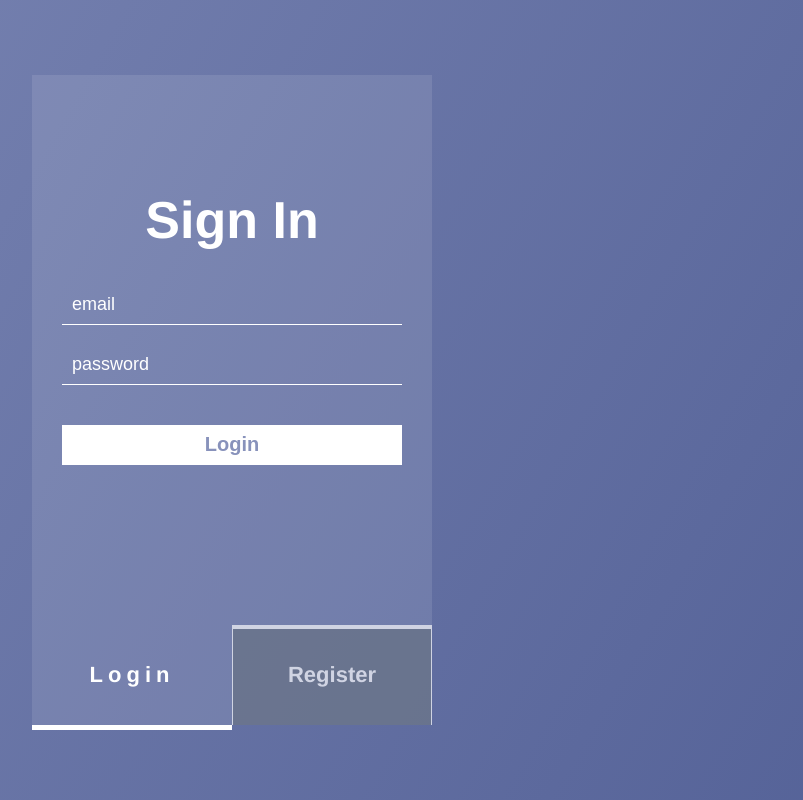
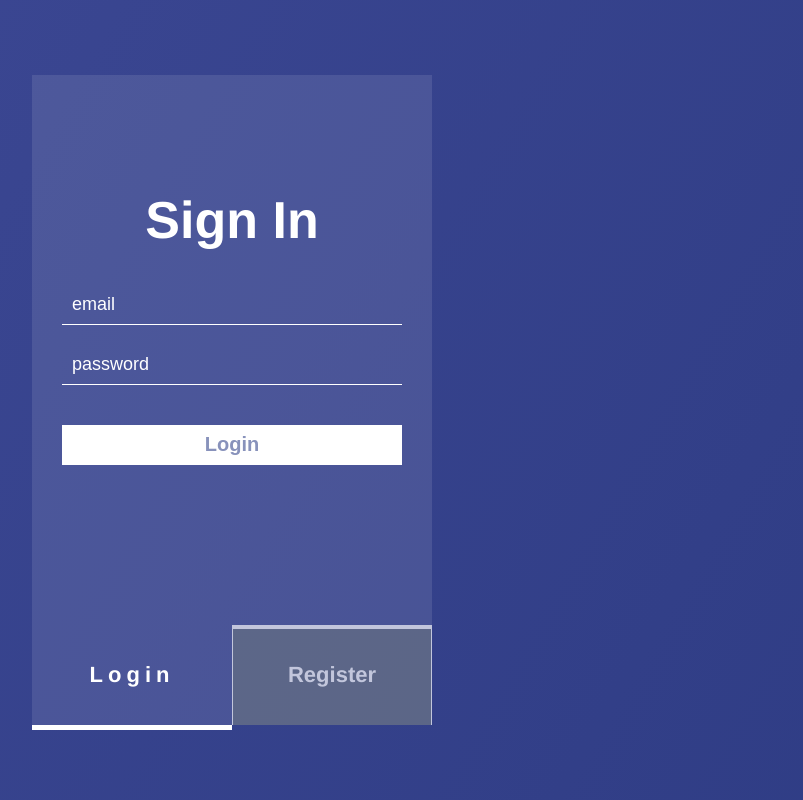
Before and after one commit to mikeint/migaloo, a React (Create React App) app in the folder client/: page /login in a window 1280 px wide. Shown: the whole page, without its empty margins (408-1211 px from the left). Built offline with nearby package versions, Linux system fonts and the light colour scheme.

Commit message:
Small css changes

```diff
--- a/client/src/App.css
+++ b/client/src/App.css
@@ -40,7 +40,7 @@ a {
 }
 
 .loginContainer {
-	background-image: linear-gradient(120deg, #b1b9db 0%, #1a2b6d 100%); /* #e0c3fc #8ec5fc  */
+	background-image: linear-gradient(120deg, #5159ab 0%, #1a2b6d 100%); /* #e0c3fc #8ec5fc  */
 	background-size: 400% 400%;
 	-webkit-animation: Gradient 7s ease infinite;
 	-moz-animation: Gradient 7s ease infinite;
--- a/client/src/layout/Landing/Landing.js
+++ b/client/src/layout/Landing/Landing.js
@@ -24,7 +24,7 @@ class Landing extends Component {
 						<li className="navBarA">Overview</li>
 						<li className="navBarA">How it Works</li>
 						<li className="navBarA">Contact</li>
-						<li className="navBarA"><Link to="/login">Login</Link></li>
+						<Link to="/login"><li className="navBarA">Login</li></Link>
 					</div>
 
 					<div id="navBarMobile">
@@ -38,7 +38,7 @@ class Landing extends Component {
 							<li>Overview</li>
 							<li>How it Works</li>
 							<li>Contact Us</li>
-							<li><Link to="/login">Login</Link></li>
+							<Link to="/login"><li>Login</li></Link>
 						</div>
 					</div>
 				</div>
--- a/client/src/pages/Login/Login.css
+++ b/client/src/pages/Login/Login.css
@@ -56,6 +56,7 @@
     border-top: 0px solid white;
     box-shadow: inset 0px 3px 0px 1px;
     opacity: 0.7;
+    cursor: pointer;
 }
 .tab-item.active {
 	background-color: #ffffff1a;
```
